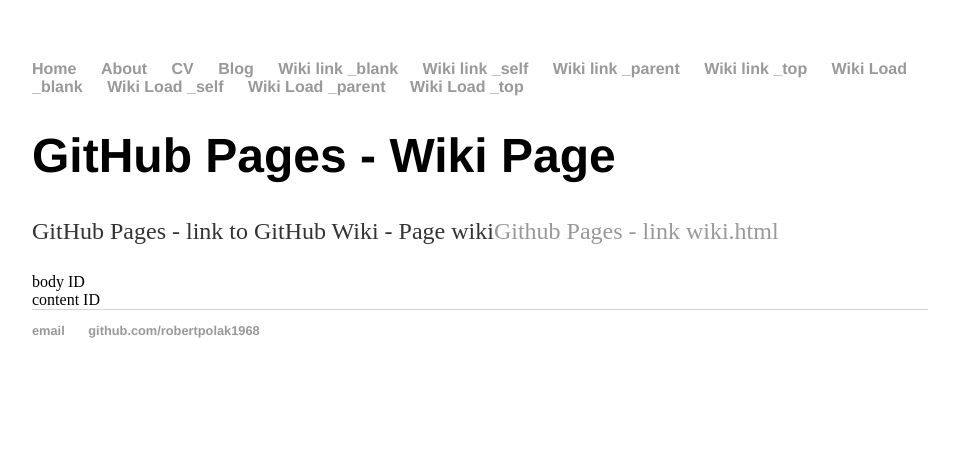
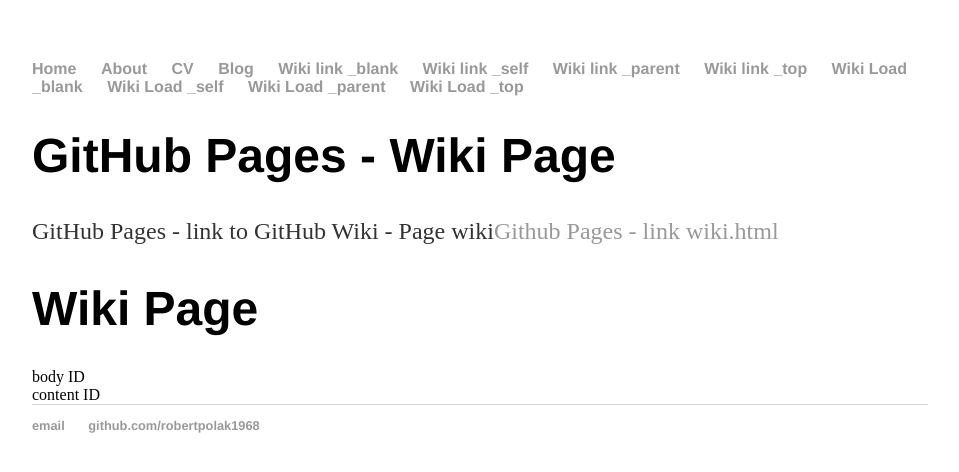
Before and after one commit to robertpolak1968/robertpolak1968.github.io, a Jekyll site: the page built from wiki.html, in a window 1280 px wide. Shown: the top 472 px of the page, without its empty margins (160-1119 px from the left). Built offline with Jekyll 4.4.1, drawn with Linux system fonts in a browser that asks for light colours.

Commit message:
Update wiki.html

```diff
--- a/wiki.html
+++ b/wiki.html
@@ -8,6 +8,7 @@
 </div><!-- /.blurb -->
 
 <head>
+	<h1>Wiki Page</h1>
 	<title>Robert Polak - AQA Computer software Ltd</title>
 	<!-- JQuery 3.X - https://jquery.com -->
         <script src="https://code.jquery.com/jquery-3.3.1.min.js" integrity="sha256-FgpCb/KJQlLNfOu91ta32o/NMZxltwRo8QtmkMRdAu8=" crossorigin="anonymous"></script>
```
